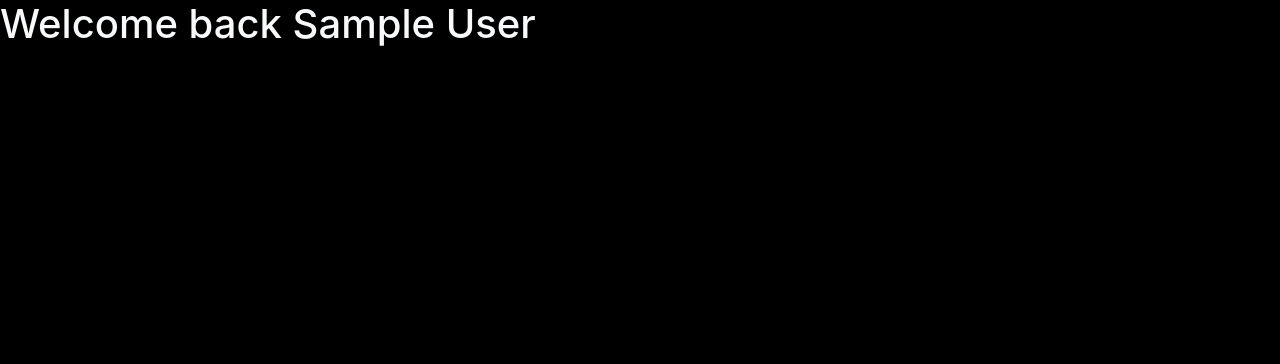
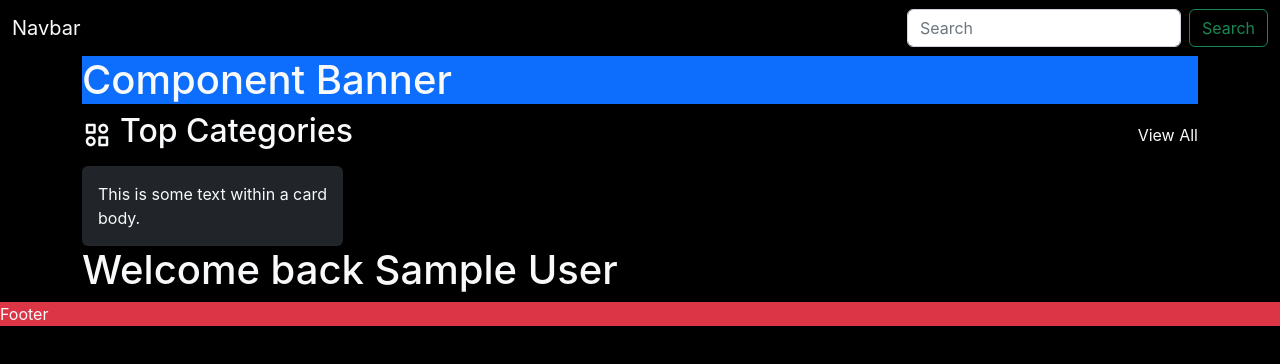
Before and after one commit to wardydev/prilaku-dicoding-capstone, a Next.js app: page / in a window 1280 px wide. Shown: the top 364 px of the page. Built offline with nearby package versions, Linux system fonts and the light colour scheme; no server answers; sample sign-in values are in the browser's storage.

Commit message:
add card component

```diff
--- a/pages/index.js
+++ b/pages/index.js
@@ -2,10 +2,14 @@ import React, { useEffect, useContext, useState } from "react";
 import { useRouter } from "next/router";
 import { onAuthStateChanged } from "firebase/auth";
 import Head from "next/head";
+import { BiCategoryAlt } from "react-icons/bi";
 
 import { getUserInfo } from "../src/utils/functions";
 import { AuthContext } from "../src/context/AuthProvider";
 import { auth } from "../src/config/firebase";
+import Layout from "../src/components/Layout";
+import Banner from "../src/components/Banner";
+import CardWithHeading from "../src/components/CardWithHeading";
 
 const Home = () => {
   const { userAuthenticated } = useContext(AuthContext);
@@ -35,10 +39,19 @@ const Home = () => {
           procuts
         </title>
       </Head>
-      <h1>
-        Welcome back{" "}
-        {user?.displayName !== null ? user?.displayName : user?.email}
-      </h1>
+      <Layout>
+        <Banner />
+        <CardWithHeading
+          icon={<BiCategoryAlt size="30" />}
+          headingTitle="Top Categories"
+          column={4}
+          isViewAll={true}
+        />
+        <h1>
+          Welcome back{" "}
+          {user?.displayName !== null ? user?.displayName : user?.email}
+        </h1>
+      </Layout>
     </div>
   );
 };
--- /dev/null
+++ b/src/components/Banner/index.js
@@ -0,0 +1,11 @@
+import React from "react";
+
+const Banner = () => {
+  return (
+    <div className="bg-primary">
+      <h1>Component Banner</h1>
+    </div>
+  );
+};
+
+export default Banner;
--- /dev/null
+++ b/src/components/Card/index.js
@@ -0,0 +1,13 @@
+import React from "react";
+
+const Card = () => {
+  return (
+    <div>
+      <div class="shadow-sm p-3 bg-dark rounded">
+        <div class="card-body">This is some text within a card body.</div>
+      </div>
+    </div>
+  );
+};
+
+export default Card;
--- /dev/null
+++ b/src/components/CardWithHeading/index.js
@@ -0,0 +1,43 @@
+import React from "react";
+import PropTypes from "prop-types";
+
+import Card from "../Card";
+
+const CardWithHeading = ({ icon, headingTitle, column, isViewAll }) => {
+  if (column === 5) {
+    column = "col-sm-12 col-md-6 col-lg-2";
+  } else if (column === 4) {
+    column = "col-sm-12 col-md-6 col-lg-3";
+  } else if (column === 3) {
+    column = "col-sm-12 col-md-6 col-lg-4";
+  } else if (column === 2) {
+    column = "col-sm-12 col-md-6 col-lg-6";
+  } else {
+    column = "col-sm-12 col-md-12 col-lg-12";
+  }
+  return (
+    <div>
+      <div className="d-flex align-items-center justify-content-between mb-2">
+        <div className="d-flex align-items-center">
+          {icon}
+          <h2 className="ms-2">{headingTitle}</h2>
+        </div>
+        {isViewAll && <span>View All</span>}
+      </div>
+      <div className="row">
+        <div className={column}>
+          <Card />
+        </div>
+      </div>
+    </div>
+  );
+};
+
+CardWithHeading.propTypes = {
+  icon: PropTypes.element.isRequired,
+  headingTitle: PropTypes.string.isRequired,
+  column: PropTypes.number.isRequired,
+  isViewAll: PropTypes.bool.isRequired,
+};
+
+export default CardWithHeading;
--- /dev/null
+++ b/src/components/Layout/index.js
@@ -0,0 +1,21 @@
+import React from "react";
+import Navbar from "../Navbar";
+import PropTypes from "prop-types";
+
+const Layout = ({ children }) => {
+  return (
+    <>
+      <Navbar />
+      <div className="container">{children}</div>
+      <footer>
+        <p className="bg-danger">Footer</p>
+      </footer>
+    </>
+  );
+};
+
+Layout.propTypes = {
+  children: PropTypes.element.isRequired,
+};
+
+export default Layout;
--- /dev/null
+++ b/src/components/Navbar/index.js
@@ -0,0 +1,39 @@
+import React from "react";
+
+const Navbar = () => {
+  return (
+    <nav className="navbar navbar-expand-lg text-light">
+      <div className="container-fluid">
+        <a className="navbar-brand text-light" href="#">
+          Navbar
+        </a>
+        <button
+          className="navbar-toggler"
+          type="button"
+          data-bs-toggle="collapse"
+          data-bs-target="#navbarSupportedContent"
+          aria-controls="navbarSupportedContent"
+          aria-expanded="false"
+          aria-label="Toggle navigation"
+        >
+          <span className="navbar-toggler-icon"></span>
+        </button>
+        <div className="collapse navbar-collapse" id="navbarSupportedContent">
+          <form className="d-flex ms-auto" role="search">
+            <input
+              className="form-control me-2"
+              type="search"
+              placeholder="Search"
+              aria-label="Search"
+            />
+            <button className="btn btn-outline-success" type="submit">
+              Search
+            </button>
+          </form>
+        </div>
+      </div>
+    </nav>
+  );
+};
+
+export default Navbar;
--- a/styles/globals.css
+++ b/styles/globals.css
@@ -7,6 +7,7 @@ body {
   font-family: -apple-system, BlinkMacSystemFont, Segoe UI, Roboto, Oxygen,
     Ubuntu, Cantarell, Fira Sans, Droid Sans, Helvetica Neue, sans-serif;
   overflow-x: hidden;
+  min-height: 100vh;
 
 }
 
```
